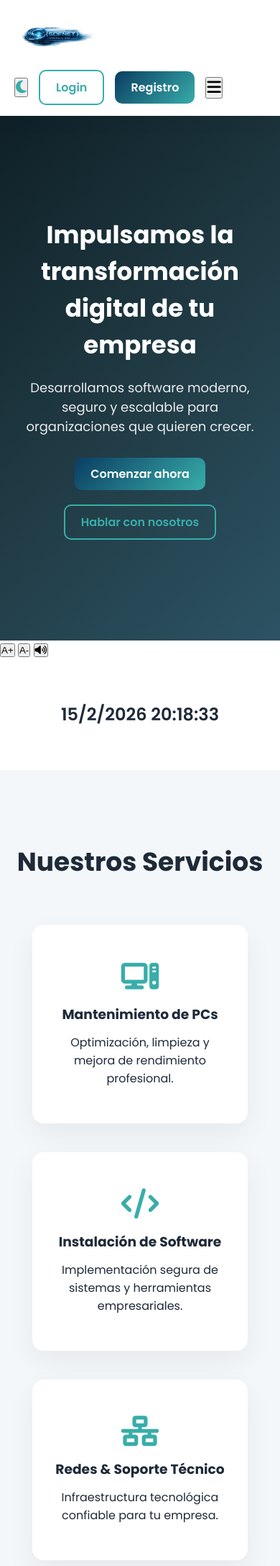
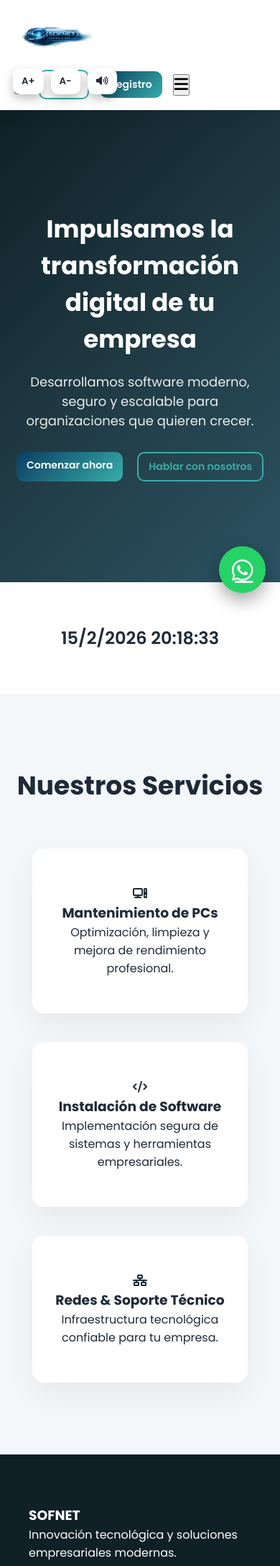
Before and after one commit to sofnet453-droid/sofnet-web, a Flask app: page / in a window 390 px wide. Shown: the top 2176 px of the page at 72% size. Run offline with Flask 3, Linux system fonts and the light colour scheme.

Commit message:
whatsapp

```diff
--- a/static/css/style.css
+++ b/static/css/style.css
@@ -1,254 +1,330 @@
 /* =====================================================
    RESET GLOBAL
 ===================================================== */
+
 *{
-    box-sizing:border-box;
-    margin:0;
-    padding:0;
+    box-sizing: border-box;
+    margin: 0;
+    padding: 0;
 }
 
 html, body{
-    overflow-x:hidden;
-    font-family:'Poppins',sans-serif;
-    scroll-behavior:smooth;
+    overflow-x: hidden;
+    font-family: 'Poppins', sans-serif;
+    scroll-behavior: smooth;
 }
 
 body{
-    background:#ffffff;
-    color:#1e2a38;
-    transition:background .4s ease,color .4s ease;
+    background: #ffffff;
+    color: #1e2a38;
+    transition: background 0.4s ease, color 0.4s ease;
 }
 
+/* FIX GENERAL SUPERPOSICIONES */
 section{
-    position:relative;
-    z-index:1;
+    position: relative;
+    z-index: 1;
 }
+
 
 /* =====================================================
    NAVBAR
 ===================================================== */
+
 .navbar{
-    background:rgba(255,255,255,.96);
-    backdrop-filter:blur(10px);
-    padding:15px 60px;
-    display:flex;
-    justify-content:space-between;
-    align-items:center;
-    position:sticky;
-    top:0;
-    z-index:4000;
-    box-shadow:0 5px 25px rgba(0,0,0,.05);
+    background: rgba(255,255,255,0.95);
+    backdrop-filter: blur(10px);
+    padding: 15px 60px;
+    display: flex;
+    justify-content: space-between;
+    align-items: center;
+    position: sticky;
+    top: 0;
+    z-index: 1000;
+    box-shadow: 0 5px 25px rgba(0,0,0,0.05);
+}
+
+.logo{
+    display: flex;
+    align-items: center;
 }
 
 .logo-img{
-    height:75px;
+    height: 75px;
+    width: auto;
+    object-fit: contain;
 }
 
 #nav{
-    display:flex;
-    gap:25px;
+    display: flex;
+    gap: 25px;
 }
 
 #nav a{
-    text-decoration:none;
-    font-weight:500;
-    color:#1e2a38;
-    position:relative;
+    text-decoration: none;
+    font-weight: 500;
+    color: #1e2a38;
+    position: relative;
 }
 
 #nav a::after{
-    content:"";
-    position:absolute;
-    bottom:-5px;
-    left:0;
-    width:0%;
-    height:2px;
-    background:#38ada9;
-    transition:.3s;
+    content: "";
+    position: absolute;
+    bottom: -5px;
+    left: 0;
+    width: 0%;
+    height: 2px;
+    background: #38ada9;
+    transition: 0.3s;
 }
 
-#nav a:hover::after{ width:100%; }
+#nav a:hover::after{
+    width: 100%;
+}
 
 .nav-actions{
-    display:flex;
-    align-items:center;
-    gap:15px;
+    display: flex;
+    align-items: center;
+    gap: 15px;
 }
 
-.dark-toggle{ cursor:pointer; font-size:20px; color:#38ada9; }
-.menu-toggle{ display:none; cursor:pointer; font-size:22px; }
+.dark-toggle{
+    cursor: pointer;
+    font-size: 20px;
+    color: #38ada9;
+}
+
+.menu-toggle{
+    display: none;
+    cursor: pointer;
+    font-size: 22px;
+}
+
 
 /* =====================================================
    BOTONES
 ===================================================== */
+
 .btn-primary{
-    background:linear-gradient(135deg,#0a3d62,#38ada9);
-    color:white;
-    padding:10px 22px;
-    border-radius:10px;
-    text-decoration:none;
-    font-weight:600;
-    transition:.3s;
+    background: linear-gradient(135deg,#0a3d62,#38ada9);
+    color: white;
+    padding: 10px 22px;
+    border-radius: 10px;
+    text-decoration: none;
+    font-weight: 600;
+    transition: all 0.3s ease;
 }
 
 .btn-primary:hover{
-    transform:translateY(-3px);
-    box-shadow:0 8px 20px rgba(0,0,0,.2);
+    transform: translateY(-3px);
+    box-shadow: 0 8px 20px rgba(0,0,0,0.2);
 }
 
 .btn-outline{
-    border:2px solid #38ada9;
-    padding:10px 22px;
-    border-radius:10px;
-    text-decoration:none;
-    color:#38ada9;
-    font-weight:600;
-    transition:.3s;
+    border: 2px solid #38ada9;
+    padding: 10px 22px;
+    border-radius: 10px;
+    text-decoration: none;
+    color: #38ada9;
+    font-weight: 600;
+    transition: all 0.3s ease;
+    background: transparent;
 }
 
 .btn-outline:hover{
-    background:#38ada9;
-    color:white;
-    box-shadow:0 8px 20px rgba(56,173,169,.3);
+    background: #38ada9;
+    color: white;
+    box-shadow: 0 8px 20px rgba(56,173,169,0.3);
 }
+
 
 /* =====================================================
    HERO
 ===================================================== */
+
 .hero{
-    background:linear-gradient(135deg,#0f2027,#203a43,#2c5364);
-    color:white;
-    padding:140px 20px;
-    text-align:center;
+    background: linear-gradient(135deg,#0f2027,#203a43,#2c5364);
+    color: white;
+    padding: 140px 20px;
+    text-align: center;
+    position: relative;
+    overflow: hidden;
 }
 
-.hero h1{ font-size:52px; margin-bottom:20px; }
-.hero p{ font-size:18px; margin-bottom:30px; opacity:.9; }
+.hero-content{
+    max-width: 850px;
+    margin: auto;
+}
+
+.hero h1{
+    font-size: 52px;
+    margin-bottom: 20px;
+}
+
+.hero p{
+    font-size: 18px;
+    margin-bottom: 30px;
+    opacity: 0.9;
+}
 
 .hero-buttons{
-    display:flex;
-    justify-content:center;
-    gap:20px;
-    flex-wrap:wrap;
+    display: flex;
+    justify-content: center;
+    gap: 20px;
+    flex-wrap: wrap;
 }
+
 
 /* =====================================================
    RELOJ
 ===================================================== */
+
 .clock{
-    text-align:center;
-    font-size:24px;
-    margin:60px 0;
-    font-weight:600;
+    text-align: center;
+    font-size: 24px;
+    margin: 60px 0;
+    font-weight: 600;
 }
+
 
 /* =====================================================
    SERVICIOS
 ===================================================== */
+
 .servicios{
-    padding:100px 20px;
-    background:#f4f7fa;
-    text-align:center;
+    padding: 100px 20px;
+    background: #f4f7fa;
+    text-align: center;
 }
 
-.servicios h2{ font-size:36px; margin-bottom:60px; }
+.servicios h2{
+    font-size: 36px;
+    margin-bottom: 60px;
+}
 
 .cards{
-    display:flex;
-    justify-content:center;
-    gap:40px;
-    flex-wrap:wrap;
+    display: flex;
+    justify-content: center;
+    gap: 40px;
+    flex-wrap: wrap;
 }
 
 .card{
-    background:white;
-    padding:50px 30px;
-    border-radius:16px;
-    width:300px;
-    box-shadow:0 15px 40px rgba(0,0,0,.06);
-    transition:.4s;
+    background: white;
+    padding: 50px 30px;
+    border-radius: 16px;
+    width: 300px;
+    box-shadow: 0 15px 40px rgba(0,0,0,0.06);
+    transition: 0.4s;
 }
 
-.card i{
-    font-size:42px;
-    margin-bottom:18px;
-    color:#38ada9;
+.card:hover{
+    transform: translateY(-10px);
+    box-shadow: 0 25px 60px rgba(0,0,0,0.1);
 }
 
-.card h3{ margin-bottom:12px; }
-
-.card:hover{
-    transform:translateY(-12px);
-    box-shadow:0 25px 60px rgba(0,0,0,.12);
-}
 
 /* =====================================================
    FOOTER
 ===================================================== */
+
 .footer{
-    background:#0f2027;
-    color:white;
-    padding:70px 40px 20px;
+    background: #0f2027;
+    color: white;
+    padding: 70px 40px 20px;
 }
 
 .footer-container{
-    display:flex;
-    justify-content:space-between;
-    flex-wrap:wrap;
-    gap:50px;
+    display: flex;
+    justify-content: space-between;
+    flex-wrap: wrap;
+    gap: 50px;
 }
 
 .footer-links a{
-    display:block;
-    margin-bottom:10px;
-    text-decoration:none;
-    color:white;
-    opacity:.8;
+    display: block;
+    margin-bottom: 10px;
+    text-decoration: none;
+    color: white;
+    opacity: 0.8;
 }
 
 .footer-links a:hover{
-    opacity:1;
-    color:#38ada9;
+    opacity: 1;
+    color: #38ada9;
 }
 
 .footer-bottom{
-    text-align:center;
-    margin-top:50px;
-    border-top:1px solid rgba(255,255,255,.2);
-    padding-top:20px;
+    text-align: center;
+    margin-top: 50px;
+    border-top: 1px solid rgba(255,255,255,0.2);
+    padding-top: 20px;
 }
+
 
 /* =====================================================
    DARK MODE
 ===================================================== */
-.dark-mode{ background:#0b1118; color:#eaeaea; }
-.dark-mode .navbar{ background:rgba(10,15,20,.95); }
-.dark-mode #nav a{ color:white; }
-.dark-mode .servicios{ background:#121a23; }
-.dark-mode .card{ background:#1a2430; }
-.dark-mode .clock{ color:#4dd0c8; }
+
+.dark-mode{
+    background: #0b1118;
+    color: #eaeaea;
+}
+
+.dark-mode .navbar{
+    background: rgba(10,15,20,0.95);
+}
+
+.dark-mode #nav a{
+    color: white;
+}
+
+.dark-mode .servicios{
+    background: #121a23;
+}
+
+.dark-mode .card{
+    background: #1a2430;
+}
+
+.dark-mode .btn-outline{
+    border: 2px solid #4dd0c8;
+    color: #4dd0c8;
+}
+
+.dark-mode .btn-outline:hover{
+    background: #4dd0c8;
+    color: #0b1118;
+}
+
 
 /* =====================================================
-   LOGIN
+   LOGIN MODERNO (AGREGADO)
 ===================================================== */
+
 .login{
-    min-height:calc(100vh - 120px);
+    min-height: calc(100vh - 120px);
     display:flex;
     flex-direction:column;
     justify-content:center;
     align-items:center;
     padding:40px 20px;
-    background:linear-gradient(135deg,#0f2027,#203a43,#2c5364);
+    background: linear-gradient(135deg,#0f2027,#203a43,#2c5364);
+}
+
+.login h2{
+    color:white;
+    margin-bottom:20px;
 }
 
 .login form{
     width:100%;
     max-width:380px;
-    background:rgba(255,255,255,.08);
-    backdrop-filter:blur(14px);
+    background:rgba(255,255,255,0.08);
+    backdrop-filter: blur(14px);
     border-radius:14px;
     padding:30px;
-    box-shadow:0 30px 70px rgba(0,0,0,.3);
+    box-shadow:0 30px 70px rgba(0,0,0,0.3);
 }
 
 .login input{
@@ -257,8 +333,13 @@ section{
     margin-bottom:14px;
     border-radius:8px;
     border:none;
-    background:rgba(255,255,255,.15);
+    outline:none;
+    background:rgba(255,255,255,0.15);
     color:white;
+}
+
+.login input::placeholder{
+    color:#ddd;
 }
 
 .login button{
@@ -270,33 +351,94 @@ section{
     color:white;
     font-weight:600;
     cursor:pointer;
-}
-
-/* =====================================================
-   WHATSAPP FLOTANTE (IMPORTANTE)
-===================================================== */
-.whatsapp-float{
-    position:fixed;
-    right:22px;
-    bottom:22px;
-    z-index:9999;
-}
-
-.whatsapp-float img{
-    width:64px;
-    height:64px;
-    border-radius:50%;
-    box-shadow:0 12px 30px rgba(0,0,0,.35);
     transition:.3s;
 }
 
-.whatsapp-float img:hover{
-    transform:scale(1.12);
+.login button:hover{
+    transform:translateY(-2px);
 }
 
+.login p{
+    color:white;
+    margin-top:15px;
+}
+
+.login a{
+    color:#4dd0c8;
+}
+
+
 /* =====================================================
-   ANIMACIONES SCROLL
+   RESPONSIVE PRO MEJORADO
 ===================================================== */
+
+@media(max-width: 900px){
+
+    .navbar{
+        padding: 15px 20px;
+        flex-wrap: wrap;
+    }
+
+    #nav{
+        position:absolute;
+        top:90px;
+        left:0;
+        width:100%;
+        background:white;
+        display:none;
+        flex-direction:column;
+        padding:20px;
+        box-shadow:0 20px 40px rgba(0,0,0,0.1);
+    }
+
+    #nav.active{
+        display:flex;
+    }
+
+    #nav a{
+        padding:12px 0;
+        border-bottom:1px solid #eee;
+    }
+
+    .menu-toggle{
+        display:block;
+    }
+
+    .btn-primary,
+    .btn-outline{
+        padding:8px 14px;
+        font-size:14px;
+    }
+
+    .hero h1{
+        font-size:34px;
+    }
+
+}
+
+
+/* =====================================================
+   AGREGADOS PARA FUNCIONAR CON TU JS
+===================================================== */
+
+/* CARRUSEL */
+
+.slide{
+    opacity:0;
+    transition:opacity .6s ease-in-out;
+    position:absolute;
+    width:100%;
+    height:100%;
+}
+
+.slide.active{
+    opacity:1;
+    position:relative;
+}
+
+
+/* ANIMACIONES SCROLL */
+
 .animate{
     opacity:0;
     transform:translateY(40px);
@@ -308,33 +450,99 @@ section{
     transform:translateY(0);
 }
 
+
+/* DARK MODE MENU RESPONSIVE */
+
+.dark-mode #nav{
+    background:#0b1118;
+}
+
+.dark-mode #nav a{
+    border-bottom:1px solid rgba(255,255,255,0.1);
+}
+
+
+/* RELOJ EN DARK MODE */
+
+.dark-mode .clock{
+    color:#4dd0c8;
+}
+
 /* =====================================================
-   RESPONSIVE
+   PANEL ACCESIBILIDAD (A+ A- AUDIO)
 ===================================================== */
-@media(max-width:900px){
 
-    .navbar{ padding:15px 20px; flex-wrap:wrap; }
+.accesibilidad{
+    position: fixed;
+    top: 95px;
+    left: 18px;
+    display: flex;
+    gap: 10px;
+    z-index: 5000;
+}
 
-    #nav{
-        position:absolute;
-        top:90px;
-        left:0;
-        width:100%;
-        background:white;
-        display:none;
-        flex-direction:column;
-        padding:20px;
-        box-shadow:0 20px 40px rgba(0,0,0,.1);
-    }
+.accesibilidad button{
+    background: #ffffff;
+    color: #1e2a38;
+    border: none;
+    padding: 8px 12px;
+    border-radius: 10px;
+    font-weight: 600;
+    font-family: 'Poppins', sans-serif;
+    cursor: pointer;
+    box-shadow: 0 6px 14px rgba(0,0,0,0.25);
+    transition: all .25s ease;
+}
 
-    #nav.active{ display:flex; }
+.accesibilidad button:hover{
+    background: linear-gradient(135deg,#38ada9,#0a3d62);
+    color: white;
+    transform: translateY(-2px);
+}
 
-    #nav a{
-        padding:12px 0;
-        border-bottom:1px solid #eee;
-    }
 
-    .menu-toggle{ display:block; }
+/* DARK MODE BOTONES ACCESIBILIDAD */
 
-    .hero h1{ font-size:34px; }
+.dark-mode .accesibilidad button{
+    background:#1a2430;
+    color:white;
 }
+
+.dark-mode .accesibilidad button:hover{
+    background:#4dd0c8;
+    color:#0b1118;
+}
+
+/* ===== WHATSAPP FLOTANTE CON ICONO ===== */
+
+.whatsapp{
+    position: fixed;
+    right: 20px;
+    bottom: 20px;
+    z-index: 99999;
+    width: 65px;
+    height: 65px;
+    background: #25D366;
+    color: white;
+    border-radius: 50%;
+    display: flex;
+    justify-content: center;
+    align-items: center;
+    font-size: 34px;
+    box-shadow: 0 10px 25px rgba(0,0,0,0.35);
+    transition: transform .25s ease, box-shadow .25s ease;
+}
+
+.whatsapp:hover{
+    transform: scale(1.1);
+    box-shadow: 0 15px 35px rgba(0,0,0,0.45);
+}
+
+
+/* =====================================================
+   ASEGURAR QUE EL NAVBAR NO TAPE ELEMENTOS
+===================================================== */
+
+.navbar{
+    z-index: 4000;
+}
```
